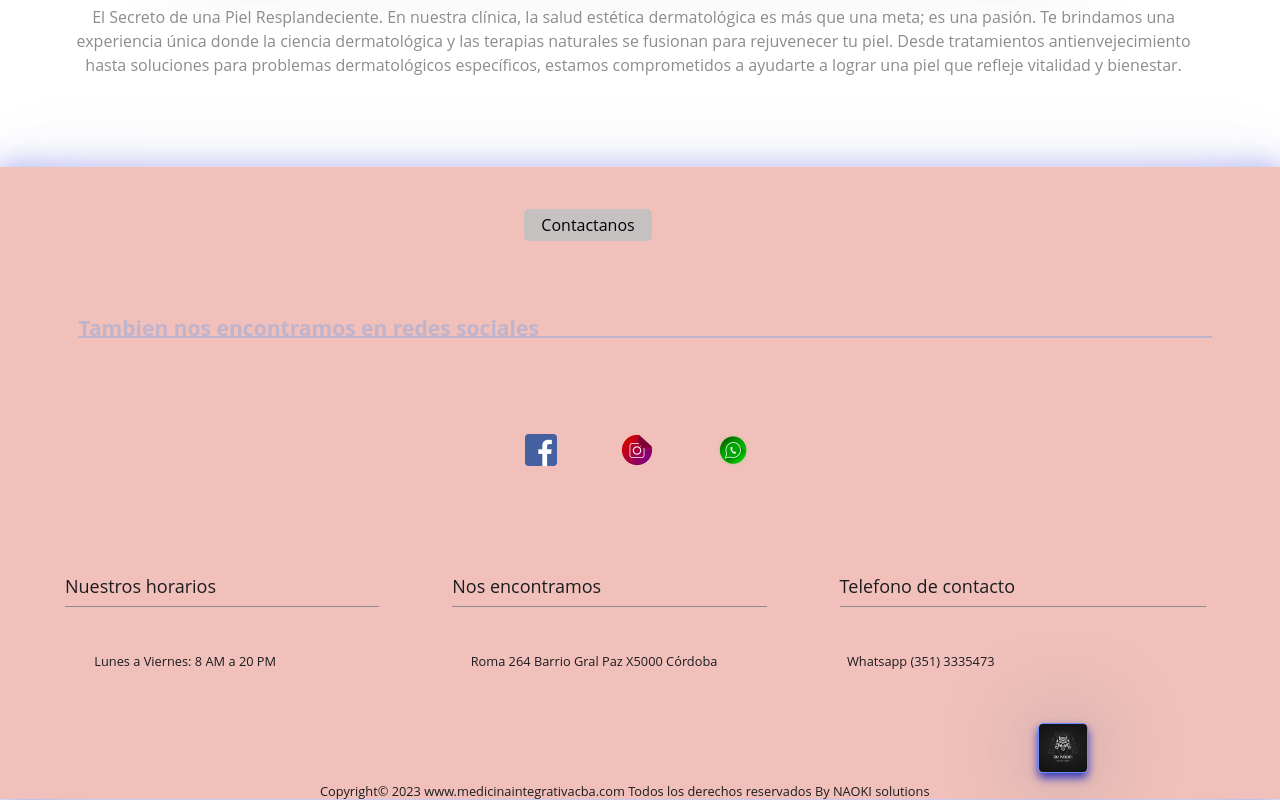
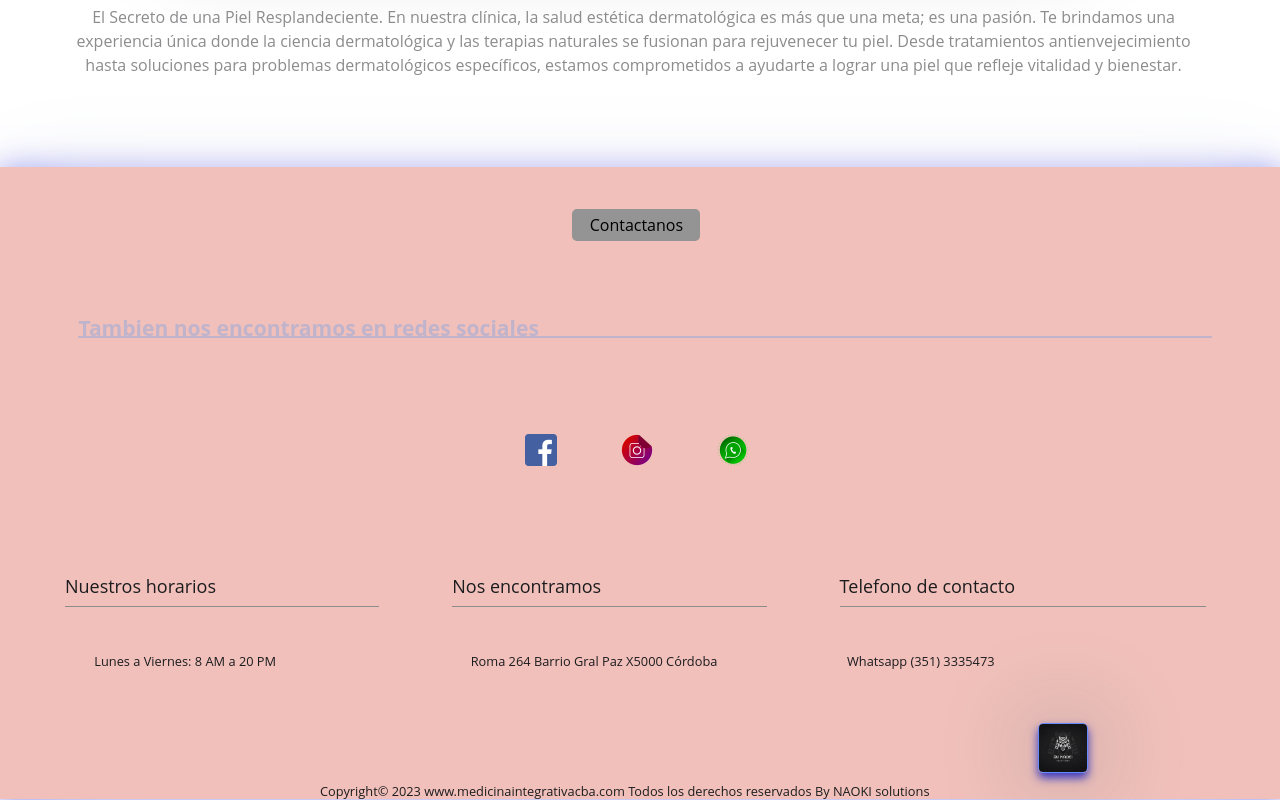
Before and after one commit to ginofrancocba/medicinaIntegrativaFront, a React (Vite) app: page / in a window 1280 px wide. Shown: the part 1295-2095 px from the top of the page. Built offline with nearby package versions, Linux system fonts and the light colour scheme.

Commit message:
Add Change Footer

```diff
--- a/src/App.css
+++ b/src/App.css
@@ -6,7 +6,7 @@
   --azul-hover: rgb(40, 40, 197);
   --celeste: rgba(0, 212, 255, 0.75);
   --grey: rgb(242, 243, 248);
-  --grey-button: 	rgb(198, 193, 193);
+  --grey-button: 	rgb(148, 148, 148);
   --grey-header: rgb(219, 219, 219);
   --grey-layer: rgba(224, 224, 224, 0.804);
   --laranja: rgb(84, 31, 23);
--- a/src/views/Footer.css
+++ b/src/views/Footer.css
@@ -22,7 +22,7 @@
    background-color:var(--grey-button);
    width: 8em;
    height: 2em;
-   margin: 3% 0% 2% 40%;
+   margin: 3% 0% 2% 44%;
    padding: 1%;
    border-radius: 5px;
 }
```
